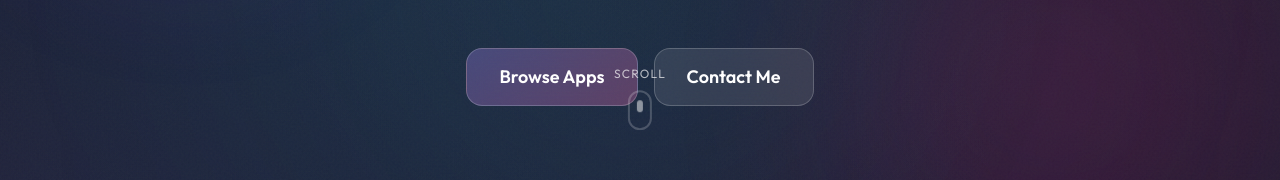
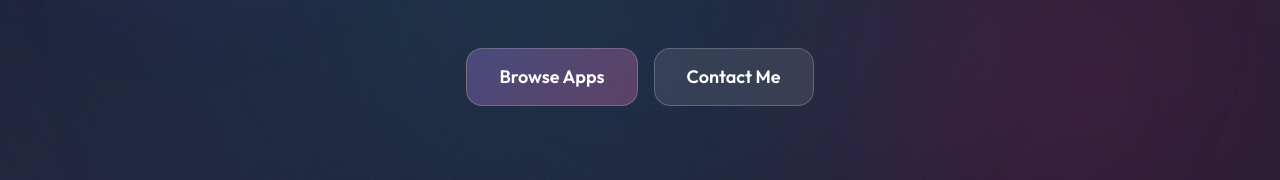
Before and after one commit to x1claw/folio, a Next.js app: page /folio/ in a window 1280 px wide. Shown: the part 438-618 px from the top of the page. Built offline with nearby package versions, Linux system fonts and the light colour scheme.

Commit message:
Remove scroll indicator

```diff
--- a/src/app/page.tsx
+++ b/src/app/page.tsx
@@ -118,14 +118,6 @@ export default function Home() {
             <button className="glass-button text-lg" style={{ background: 'rgba(255, 255, 255, 0.1)' }}>
               Contact Me
             </button>
-          </div>
-        </div>
-
-        {/* Scroll indicator */}
-        <div className="absolute bottom-10 left-1/2 -translate-x-1/2 flex flex-col items-center gap-2 animate-bounce">
-          <span className="text-xs text-[var(--foreground-muted)] uppercase tracking-widest">Scroll</span>
-          <div className="w-6 h-10 rounded-full border-2 border-white/20 flex justify-center pt-2">
-            <div className="w-1.5 h-3 bg-white/50 rounded-full animate-pulse" />
           </div>
         </div>
       </section>
```
